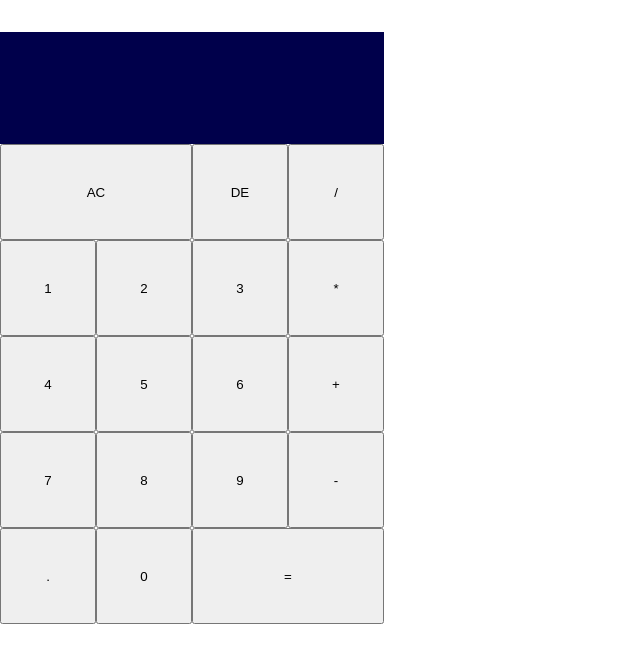
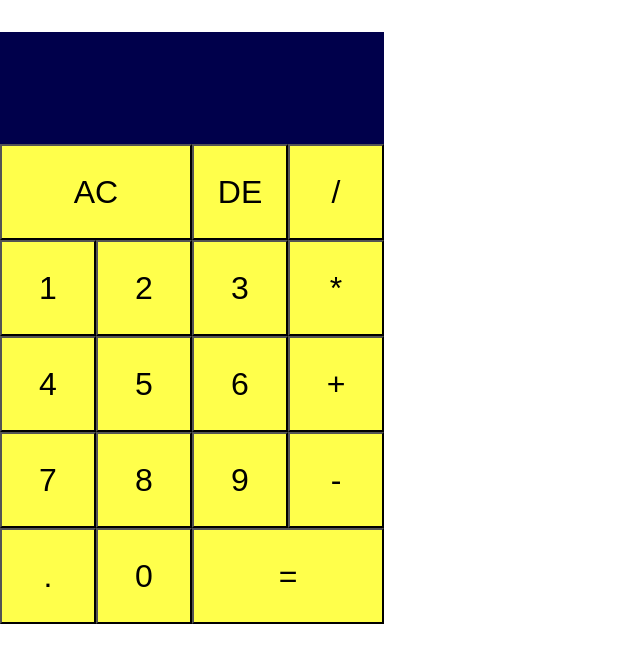
Before and after one commit to Gurmuked/react-apps, a React (Create React App) app in the folder project/: page / in a window 1280 px wide. Shown: the top 662 px of the page, without its empty margins (0-640 px from the left). Built offline with nearby package versions, Linux system fonts and the light colour scheme.

Commit message:
stylesheet

```diff
--- a/project/src/components/calculator.css
+++ b/project/src/components/calculator.css
@@ -11,6 +11,16 @@
   grid-template-columns: repeat(4, 6rem);
   grid-template-rows: minmax(7rem, auto) repeat(5, 6rem);
 }
+.calculator-grid > button{
+  cursor: pointer;
+  font-size: 2rem;
+  outline: none;
+  background-color: rgb(255, 255, 75);
+}
+.calculator-grid > button:hover,
+.calculator-grid > button:active{
+  background-color: rgb(255, 255, 255, .9);
+}
 .span-two{
   grid-column: span 2;
 }
@@ -18,6 +28,11 @@
   grid-column: 1 / -1;
   background-color: rgb(0, 0, 75);
   display: flex;
+  align-items: flex-end;
+  justify-content: space-around;
+  padding: .75rem;
+  word-wrap: break-word;
+  word-break: break-all;
 }
 .outPut .previous-operand{
   color: rgb(255, 255, 75);
```
